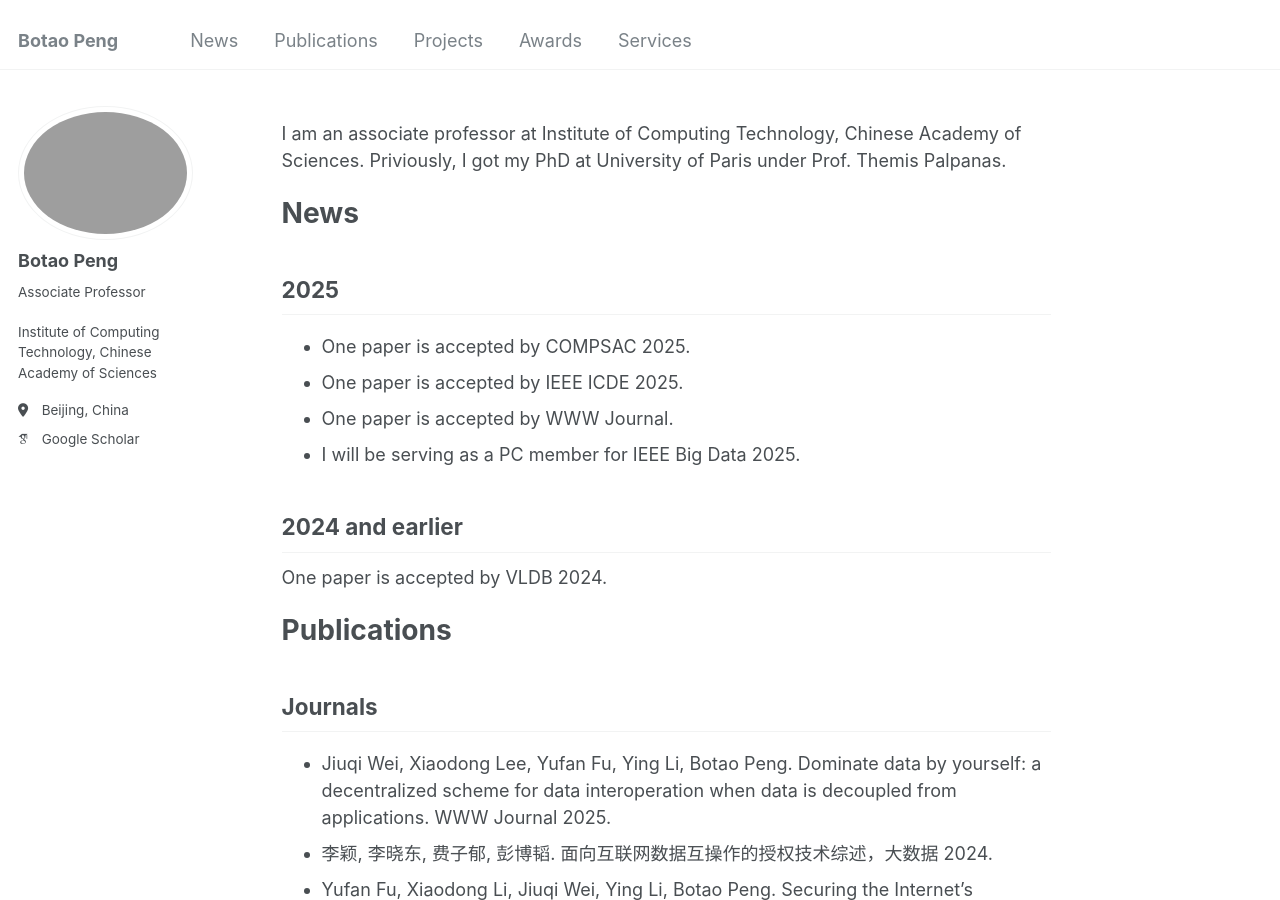
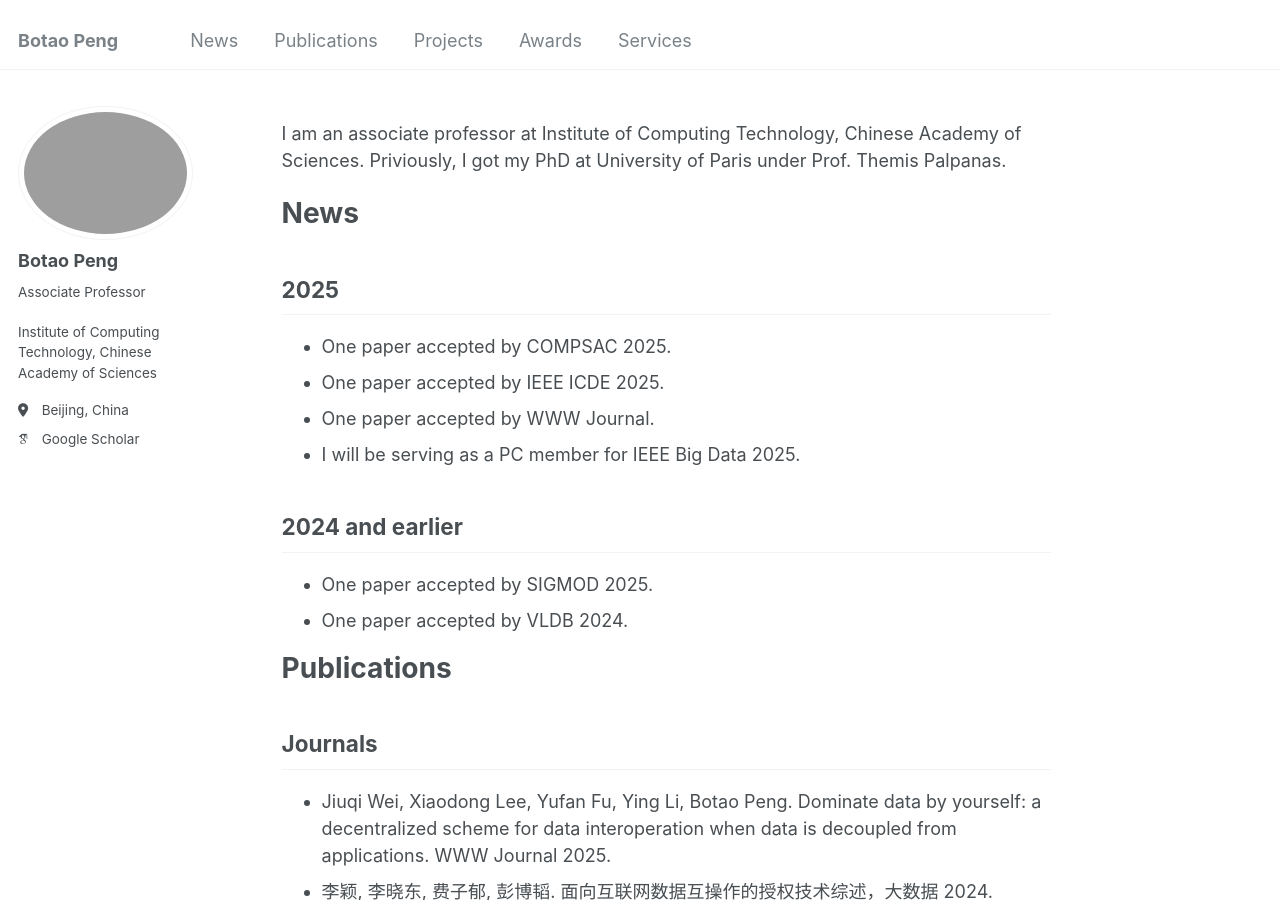
Before and after one commit to BotaoPENG/botaopeng.github.io, a Jekyll site: the page built from _pages/about.md, in a window 1280 px wide and 900 px high. Built offline with Jekyll 4.4.1, drawn with Linux system fonts in a browser that asks for light colours; some web fonts are replaced.

Commit message:
Update about.md

```diff
--- a/_pages/about.md
+++ b/_pages/about.md
@@ -13,15 +13,15 @@ Priviously, I got my PhD at University of Paris under Prof. Themis Palpanas.
 
 ## 2025
 
-- One paper is accepted by COMPSAC 2025.
-- One paper is accepted by IEEE ICDE 2025.
-- One paper is accepted by WWW Journal.
+- One paper accepted by COMPSAC 2025.
+- One paper accepted by IEEE ICDE 2025.
+- One paper accepted by WWW Journal.
 - I will be serving as a PC member for IEEE Big Data 2025.
 
 
 ## 2024 and earlier
-
-One paper is accepted by VLDB 2024.
+- One paper accepted by SIGMOD 2025.
+- One paper accepted by VLDB 2024.
 
 # Publications {#publications}
 
```
